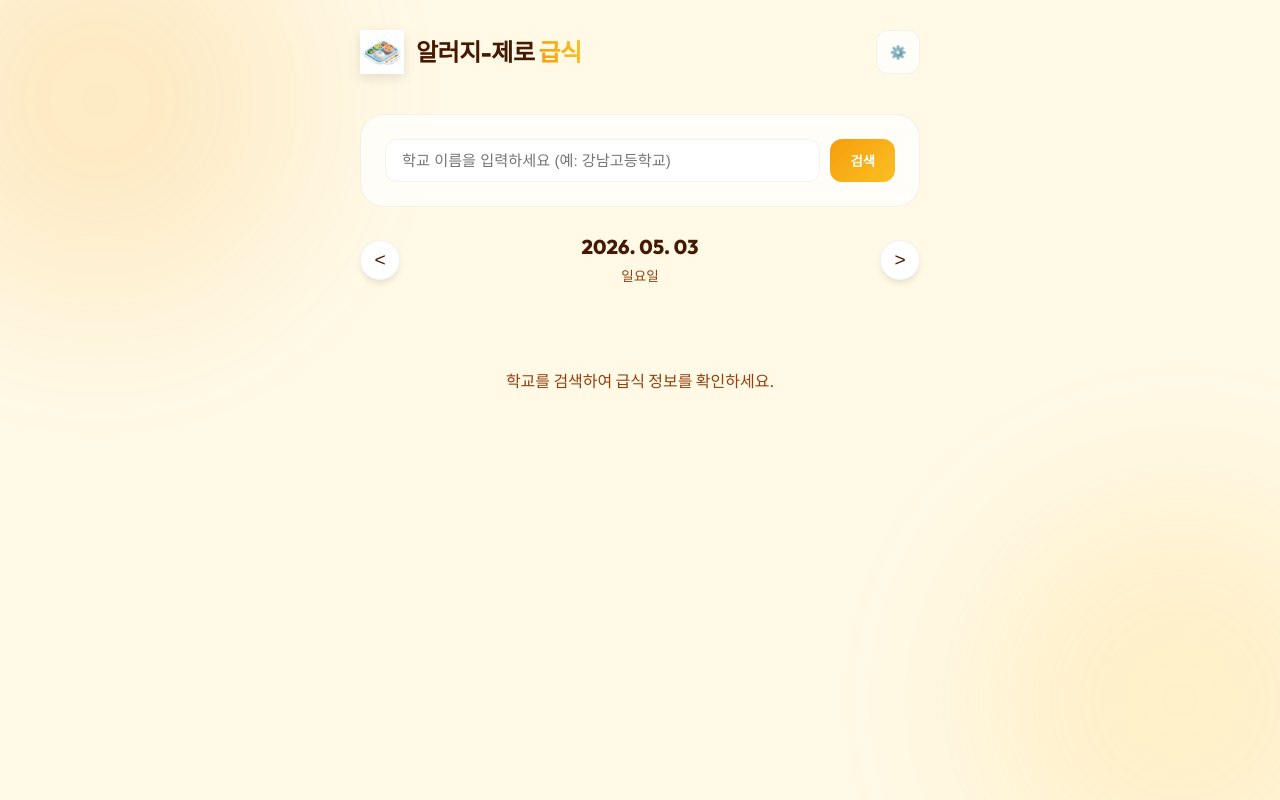
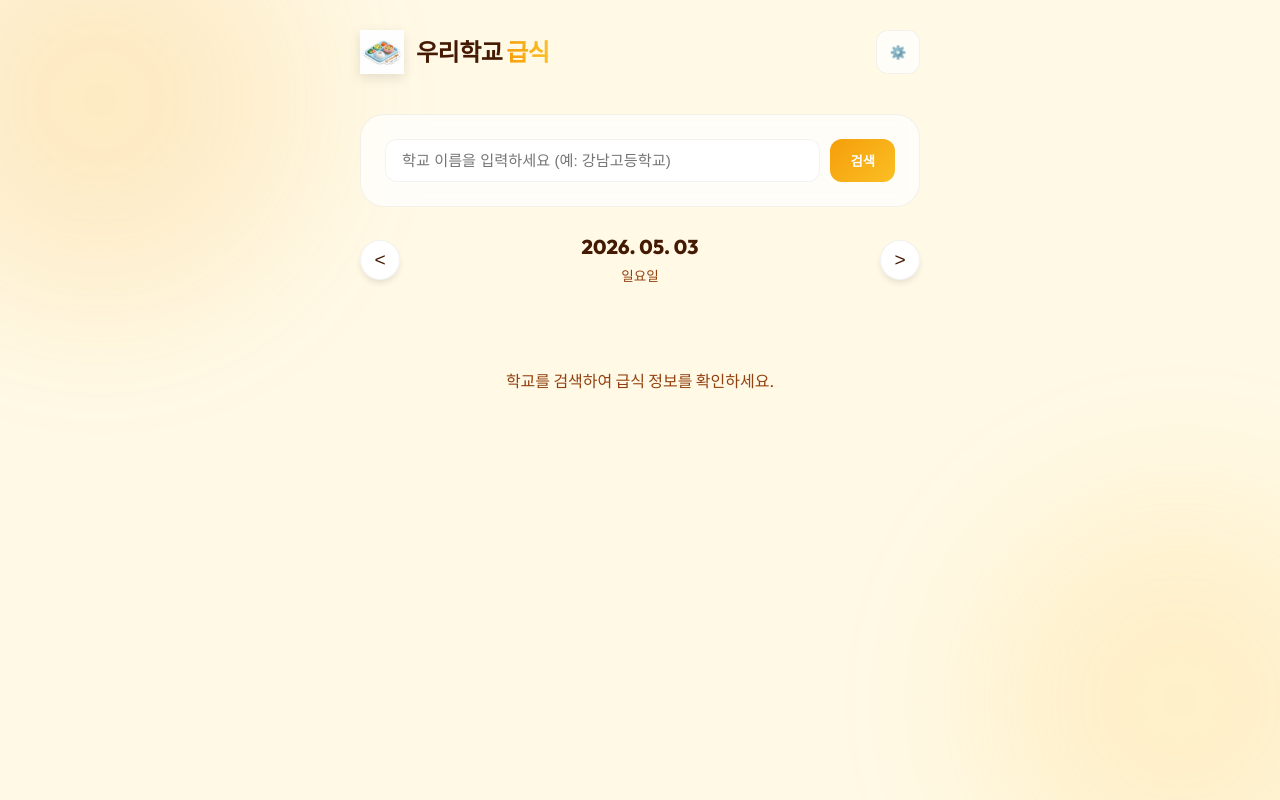
Before and after one commit to kikuka8787/lunchapp, a plain HTML site: page index.html in a window 1280 px wide. Drawn offline with Linux system fonts and the light colour scheme.

Commit message:
제목을 '우리학교 급식'으로 변경

```diff
--- a/index.html
+++ b/index.html
@@ -3,7 +3,7 @@
 <head>
     <meta charset="UTF-8">
     <meta name="viewport" content="width=device-width, initial-scale=1.0">
-    <title>알러지-제로 급식 | 스마트 급식 알림이</title>
+    <title>우리학교 급식 | 스마트 급식 알림이</title>
     <meta name="description" content="나이스 API를 사용한 학교 급식 정보 및 알러지 강조 서비스">
     <link rel="stylesheet" href="style.css">
     <link rel="preconnect" href="https://fonts.googleapis.com">
@@ -19,7 +19,7 @@
         <header>
             <div class="logo">
                 <img src="icon.png" alt="식판 아이콘" class="logo-img">
-                <h1>알러지-제로 <span>급식</span></h1>
+                <h1>우리학교 <span>급식</span></h1>
             </div>
             <button id="toggle-settings" class="icon-btn" title="알러지 설정">
                 <span class="icon">⚙️</span>
```
